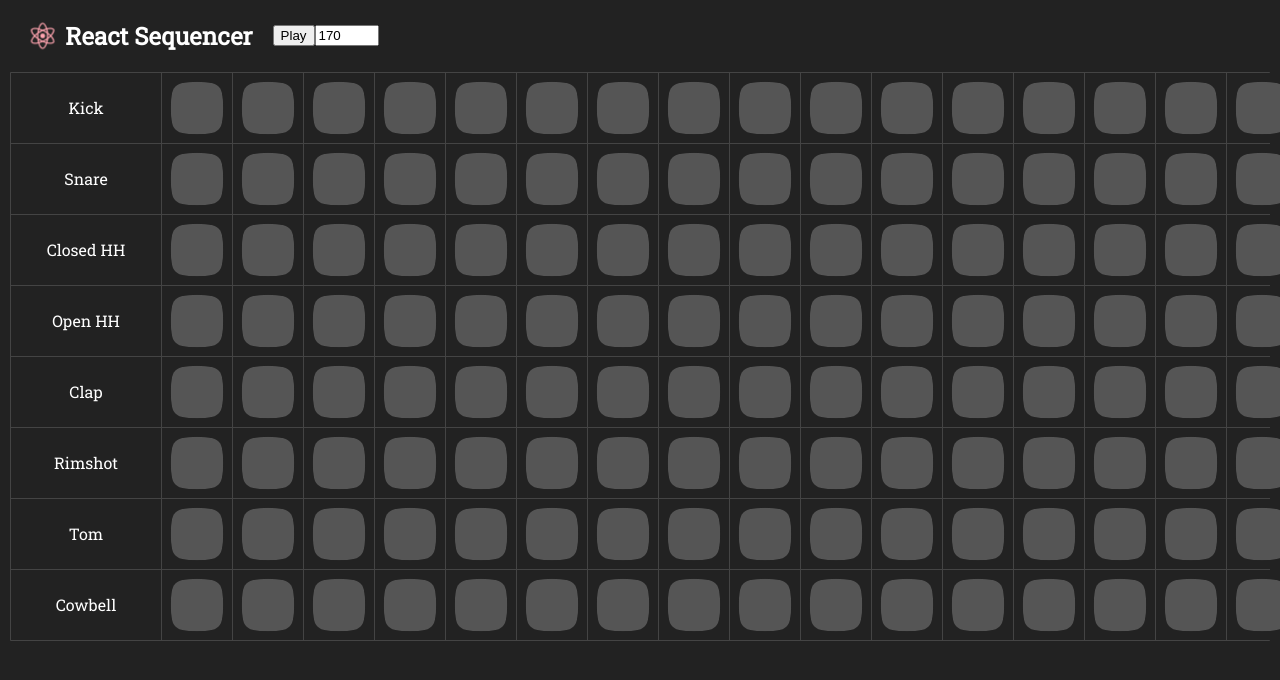
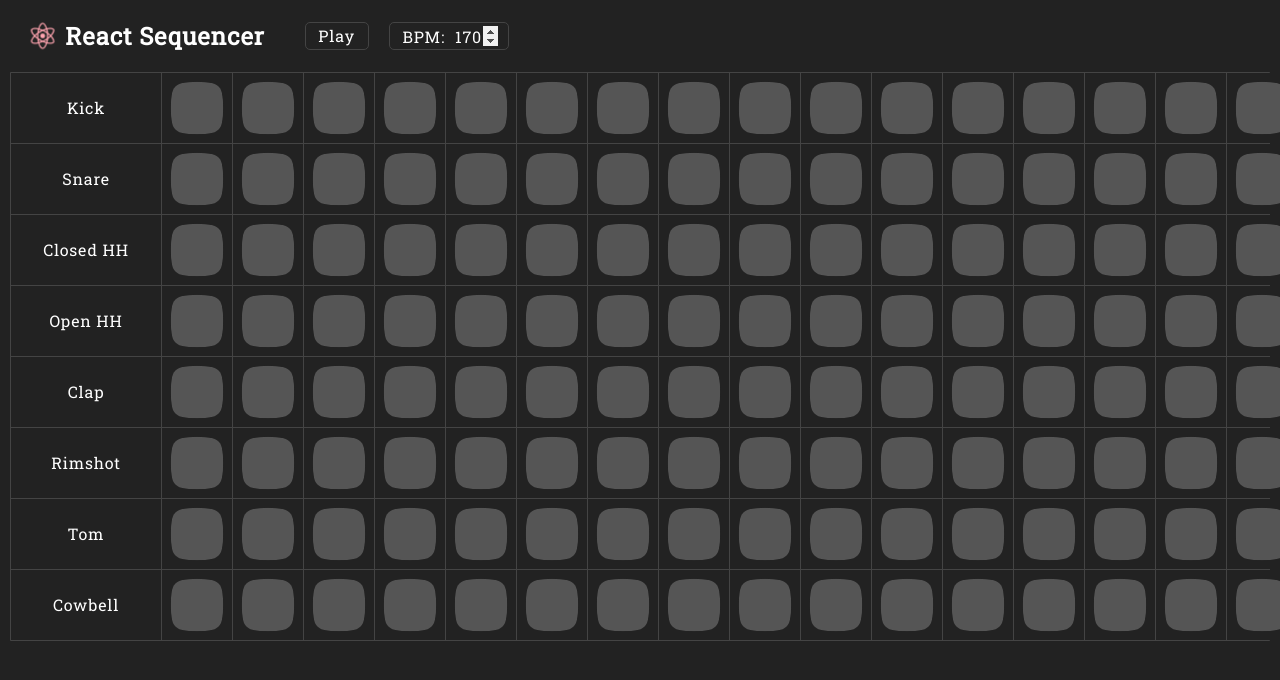
Before and after one commit to leadley-cc/react-sequencer, a React (Create React App) app: page / in a window 1280 px wide. Shown: the top 680 px of the page. Built offline with nearby package versions, Linux system fonts and the light colour scheme; no server answers.

Commit message:
Style controls

```diff
--- a/src/components/BPMSelect.css
+++ b/src/components/BPMSelect.css
@@ -0,0 +1,33 @@
+#BPMSelectSpan {
+  padding: 0 5px 5px 8px;
+  margin-left: 20px;
+
+  border: 1px solid #444;
+  border-radius: 5px;
+}
+
+#BPMSelectLabel {
+  padding: 5px;
+  vertical-align: middle;
+}
+
+#BPMSelect {
+  border: none;
+  padding: 5px;
+  width: 3.3em;
+  vertical-align: middle;
+
+  font-size: 16px;
+  font-family: "Roboto Slab", serif;
+  letter-spacing: 0.05em;
+
+  background-color: none;
+  color: white;
+}
+
+input[type=number]::-webkit-inner-spin-button,
+input[type=number]::-webkit-outer-spin-button {
+
+   opacity: 1;
+
+}
--- a/src/components/BPMSelect.js
+++ b/src/components/BPMSelect.js
@@ -6,22 +6,29 @@ const BPMSelect = (props) => {
     props.setBpm(event.target.value)
   }
 
-  return (<span>
+  return (
+    <span id='BPMSelectSpan'>
+      <label
+        id='BPMSelectLabel'
+        htmlFor='BPMSelect'>
+        BPM:
+      </label>
       <input
+        id='BPMSelect'
         type='number'
         min='50'
         max='200'
-      // list='defaults'
+        list='defaults'
         value={props.bpm}
         onInput={oninput} />
-
       {/* <datalist id='defaults'>
         <option value='90' />
         <option value='120' />
         <option value='140' />
         <option value='170' />
       </datalist> */}
-  </span>)
+    </span>
+  )
 }
 
 export default BPMSelect
--- a/src/components/PlayButton.css
+++ b/src/components/PlayButton.css
@@ -0,0 +1,17 @@
+#PlayButton {
+  margin-left: 20px;
+  padding: 5px;
+  width: 4em;
+  text-align: center;
+  vertical-align: middle;
+
+  font-size: 16px;
+  font-family: "Roboto Slab", serif;
+  letter-spacing: 0.05em;
+
+  background-color: none;
+  color: white;
+
+  border: 1px solid #444;
+  border-radius: 5px;
+}
--- a/src/components/PlayButton.js
+++ b/src/components/PlayButton.js
@@ -2,7 +2,9 @@ import React from 'react'
 import './PlayButton.css'
 
 const PlayButton = (props) => (
-  <button onClick={props.togglePlaying}>
+  <button
+    id='PlayButton'
+    onClick={props.togglePlaying} >
     {props.playing ? 'Pause' : 'Play'}
   </button>
 )
--- a/src/index.css
+++ b/src/index.css
@@ -6,6 +6,7 @@ html {
   margin: 0;
   padding: 0;
   height: 100%;
+  letter-spacing: 0.05em;
 }
 
 body {
@@ -16,3 +17,19 @@ body {
   font-family: "Roboto Slab", serif;
   background-color: #222;
 }
+
+input, button, select {
+  margin: 0;
+	border: 0;
+	padding: 0;
+	display: inline-block;
+	vertical-align: middle;
+	white-space: normal;
+	background: none;
+	line-height: 1;
+  font-weight: normal;
+}
+
+input:focus, button:focus, select:focus {
+	outline:0;
+}
```
Lines whose indentation alone changed are shown as unchanged.
